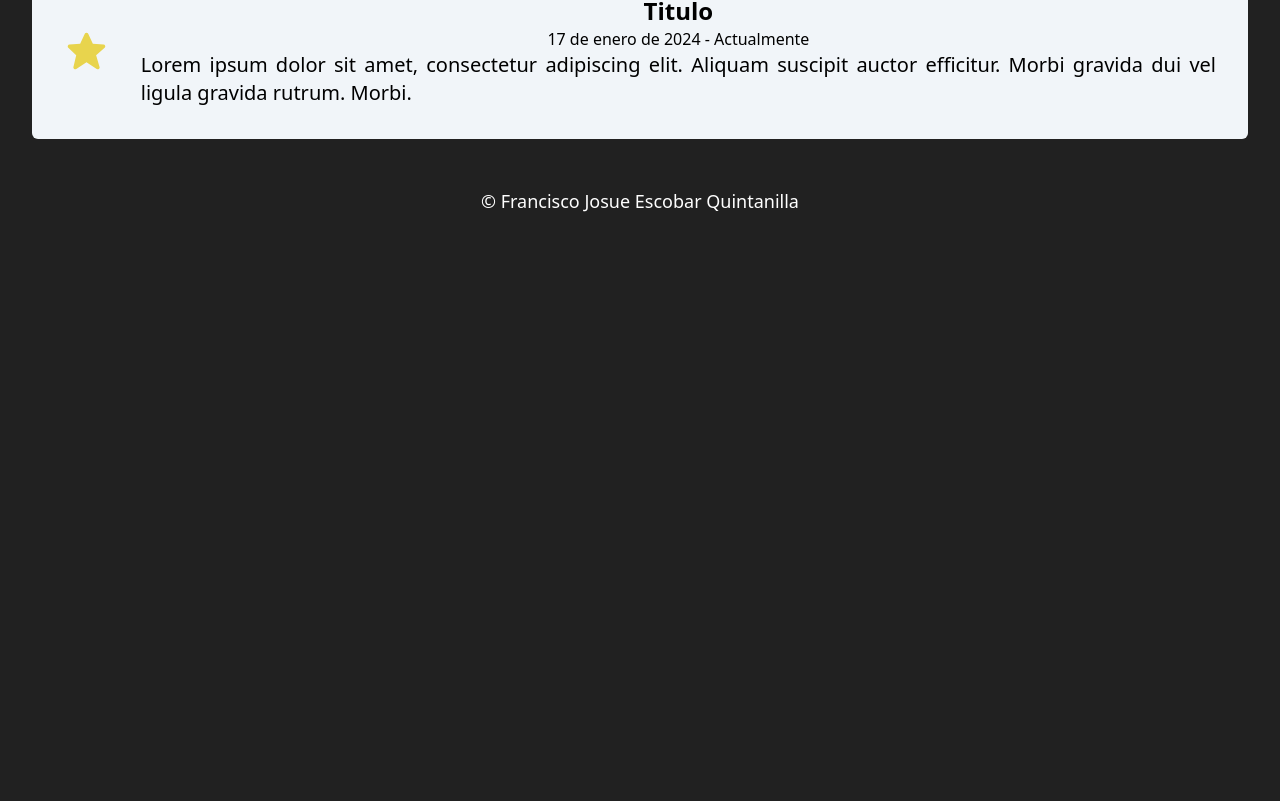
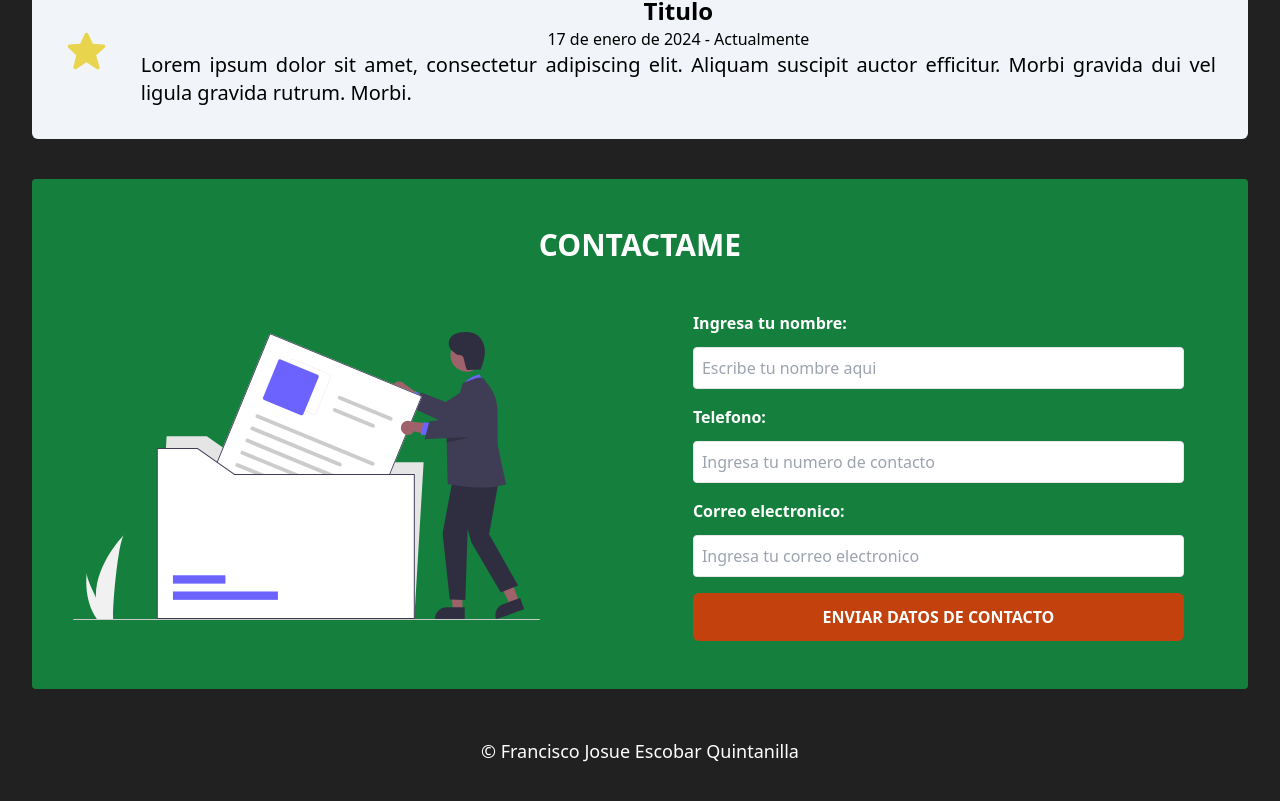
Before and after one commit to AsakuraEx/portafolio-personal, a Vue app: page / in a window 1280 px wide. Shown: the part 1988-2789 px from the top of the page. Before the commit the page ends 2251 px from the top, so only its background shows below. Built offline with nearby package versions, Linux system fonts and the light colour scheme.

Commit message:
Vista del usuario finalizado

```diff
--- a/src/components/Contactame.vue
+++ b/src/components/Contactame.vue
@@ -3,7 +3,77 @@
 </script>
 
 <template>
-    <div>
+    <div class="mt-10 mx-8 bg-green-700 rounded py-12">
+        <h1 class="text-white font-bold text-3xl text-center mb-12 uppercase">Contactame</h1>
+        <div class="flex flex-col gap-12 md:flex-row-reverse">
+            <form
+                class="mx-8 px-8  md:w-1/2"
+            >
+                <div class="space-y-4">
+                    <div class="flex flex-col gap-3">
+                        <label
+                            for="nombre"
+                            class="text-white font-semibold"
+                        >
+                            Ingresa tu nombre:
+                        </label>
+                        <input
+                            class="border p-2 rounded"
+                            type="text"
+                            id="nombre"
+                            placeholder="Escribe tu nombre aqui"
+                        >
+                    </div>
+                    <div class="flex flex-col gap-3">
+                        <label
+                            for="telefono"
+                            class="text-white font-semibold"
+                        >
+                            Telefono:
+                        </label>
+                        <input
+                            type="text"
+                            id="telefono"
+                            placeholder="Ingresa tu numero de contacto"
+                            class="border p-2 rounded"
+                        >
+                    </div>
+                    <div class="flex flex-col gap-3">
+                        <label
+                            for="email"
+                            class="text-white font-semibold"
+                        >
+                            Correo electronico:
+                        </label>
+                        <input
+                            type="email"
+                            id="email"
+                            placeholder="Ingresa tu correo electronico"
+                            class="border p-2 rounded"
+                        >
+                    </div>
+                    <div>
+                        <button
+                            class="bg-orange-700 p-3 w-full text-white uppercase font-bold rounded-md
+                            hover:bg-orange-800"
+                        >
+                            Enviar Datos de Contacto
+                        </button>
+                    </div>
+                </div>
 
+
+
+
+
+            </form>
+            <picture class="md:w-1/2 flex justify-center items-center">
+                <img
+                    src="/img/contact-us.svg"
+                    alt="Imagen de contacto"
+                    class="h-72 px-8"
+                >
+            </picture>
+        </div>
     </div>
 </template>
```
Also changed, not shown: public/img/contact-us.svg (added).
